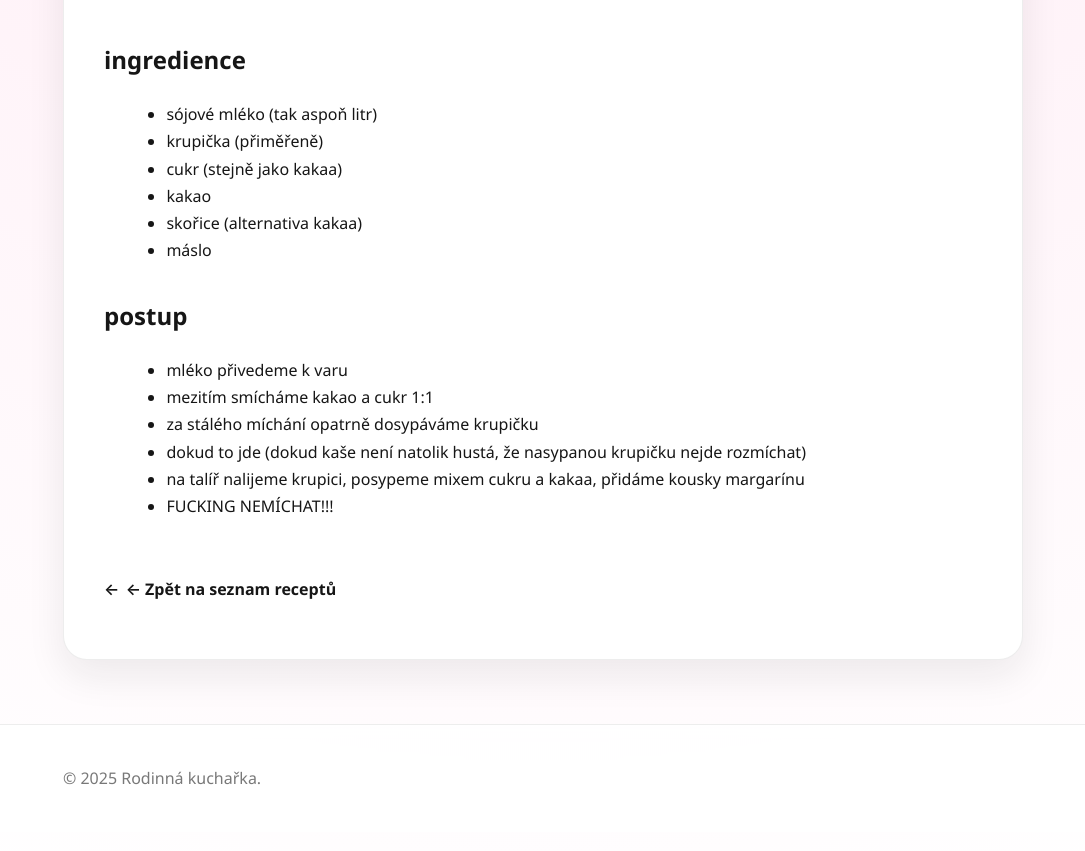
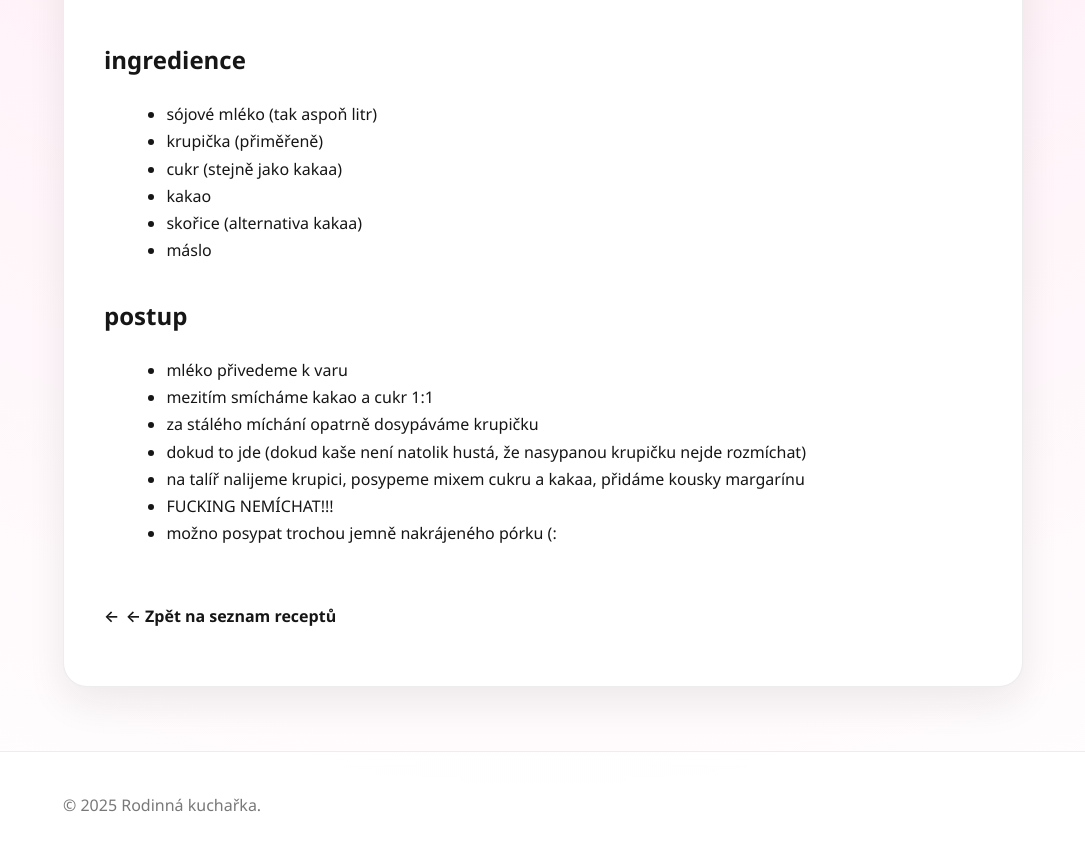
Before and after one commit to lamanchy/cookbook, a Jekyll site: the page built from recipes/Krupicová kaše s pórkem.md, in a window 1280 px wide and 900 px high, scrolled down 677 px. Shown: the top 851 px of the window, without its empty margins (97-1182 px from the left). Built offline with Jekyll 4.4.1, drawn with Linux system fonts in a browser that asks for light colours.

Commit message:
recipes/Krupicová kaše s pórkem.md updated from https://stackedit.io/

```diff
--- a/recipes/Krupicová kaše s pórkem.md
+++ b/recipes/Krupicová kaše s pórkem.md
@@ -23,7 +23,8 @@ tags:
 - dokud to jde (dokud kaše není natolik hustá, že nasypanou krupičku nejde rozmíchat)
 - na talíř nalijeme krupici, posypeme mixem cukru a kakaa, přidáme kousky margarínu
 - FUCKING NEMÍCHAT!!!
+- možno posypat trochou jemně nakrájeného pórku (:
 
 <!--stackedit_data:
-eyJoaXN0b3J5IjpbMTA5NzAzOTU5XX0=
+eyJoaXN0b3J5IjpbNjE0MDQ5Nzc5LDEwOTcwMzk1OV19
 -->
```
